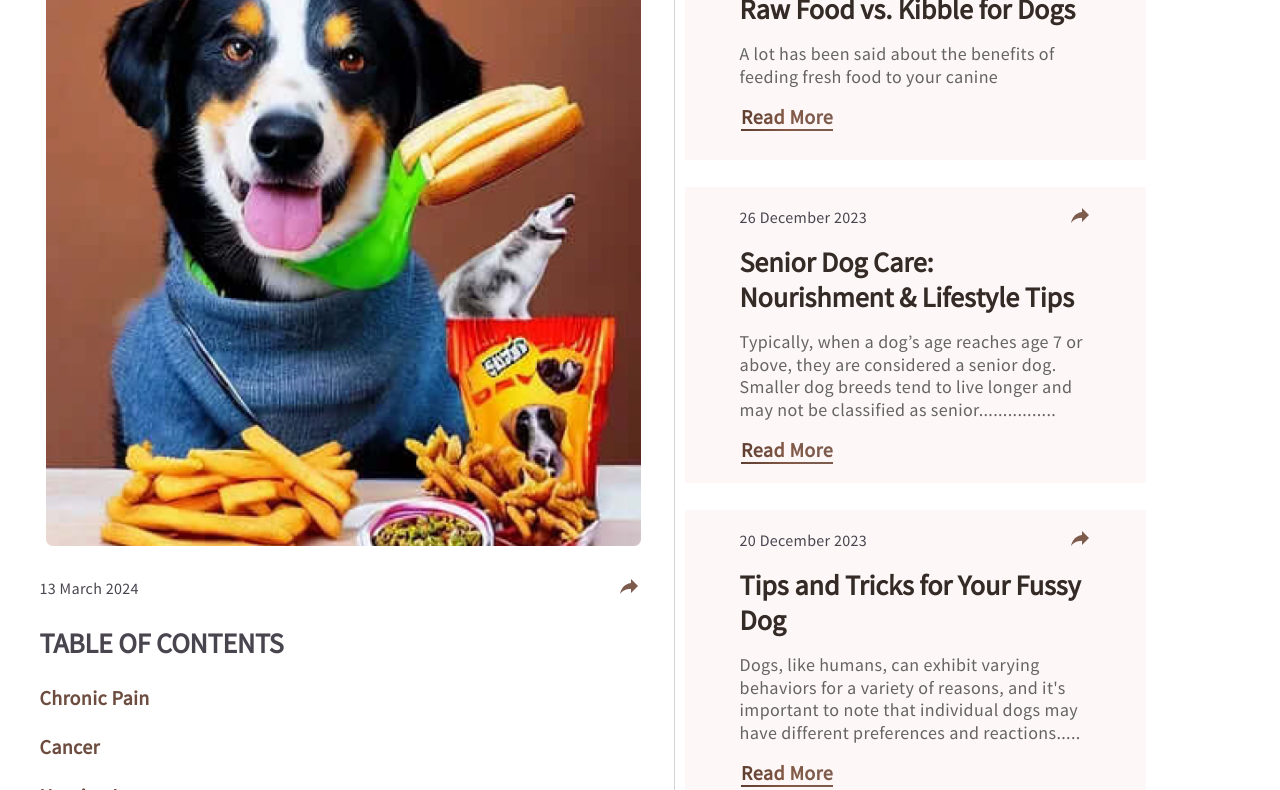
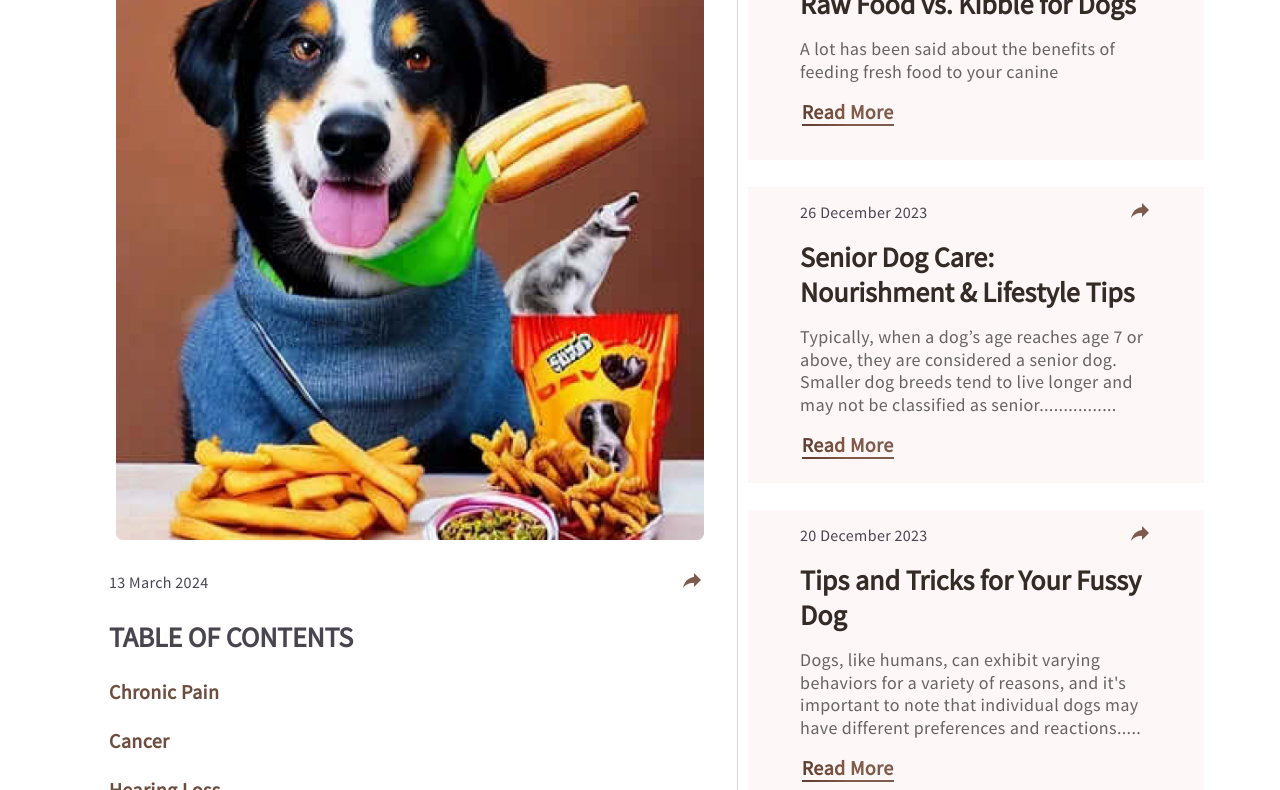
Before and after one commit to robinkumar75/Blog-details-page, a plain HTML site: page index.html in a window 1280 px wide. Shown: the part 336-1126 px from the top of the page. Drawn offline with Linux system fonts and the light colour scheme.

Commit message:
box in center

```diff
--- a/style.css
+++ b/style.css
@@ -347,10 +347,11 @@
   display: flex;
   flex-direction: column;
   justify-content: space-between;
+  align-items: center;
 }
 
 .post-description-inner-section {
-  width: 90%;
+  width: 1140px;
   height: 3735px;
   display: flex;
   justify-content: center;
@@ -553,7 +554,7 @@
 
 .short-post-card-text-section {
   width: 352px;
-  height: 220px;
+  height: 230px;
   margin-top: 16px;
 }
 
```
Also changed, not shown: responsive.css (line endings or trailing spaces).
